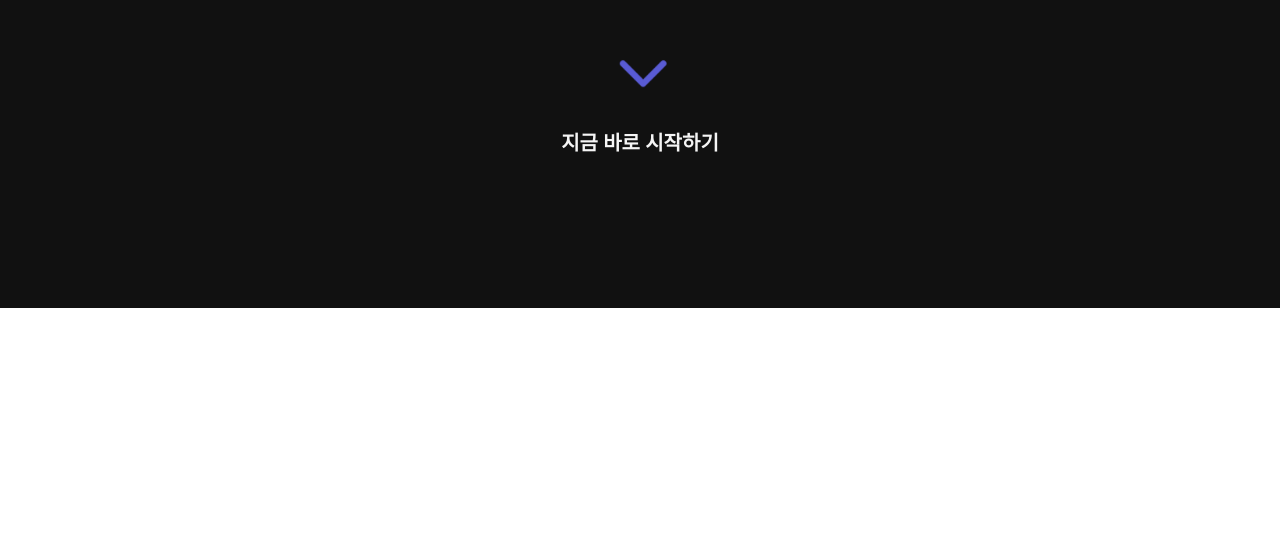
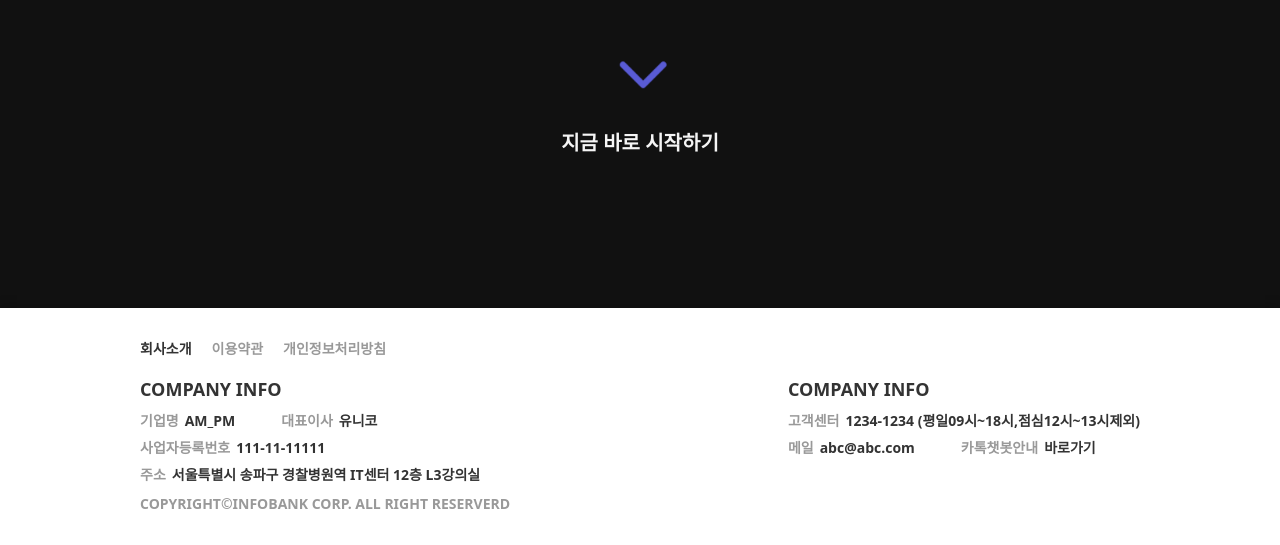
Before and after one commit to Phoenix-kosa/AM_PM, a Vue app in the folder Client/: page / in a window 1280 px wide. Shown: the part 4375-4920 px from the top of the page. Before the commit the page ends 4683 px from the top, so only its background shows below. Built offline with nearby package versions, Linux system fonts and the light colour scheme.

Commit message:
fix: 메인페이지 푸터 추가

```diff
--- a/Client/src/pages/MainPage.vue
+++ b/Client/src/pages/MainPage.vue
@@ -35,11 +35,13 @@
   <div class="main_container">
     <MainContent></MainContent>
   </div>
+  <Footer class="mainpage_footer"></Footer>
 </template>
 
 <script setup>
 import MainContent from "@/components/MainPage/MainContent.vue";
 import { onMounted } from "vue";
+import Footer from "@/components/Footer.vue";
 
 onMounted(() => {
   const mainLogo = document.querySelector(".canvas_img");
@@ -167,4 +169,8 @@ onMounted(() => {
 
 <style scoped>
 @import "../assets/css/mainPage.css";
+
+.mainpage_footer {
+  margin: 0;
+}
 </style>
```
